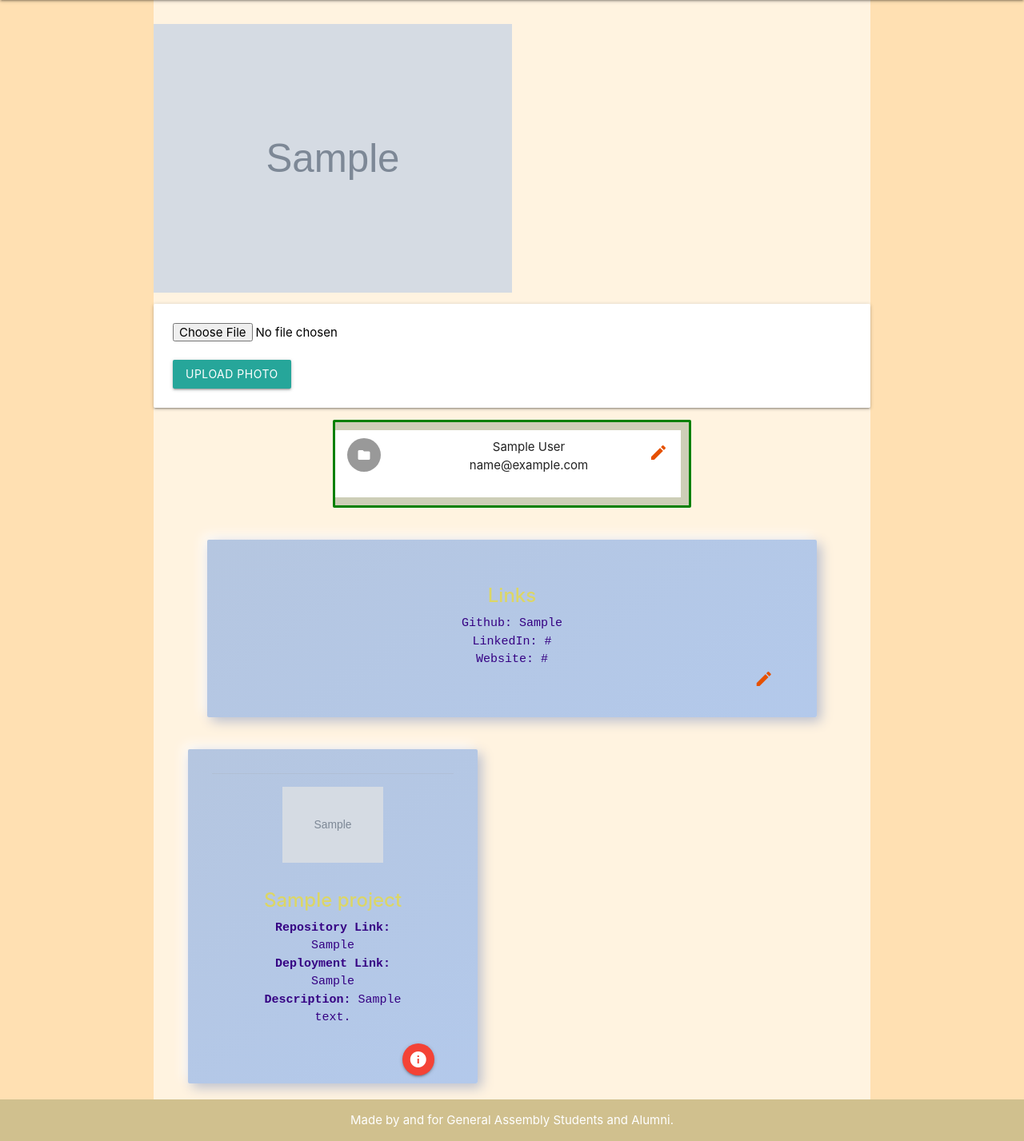
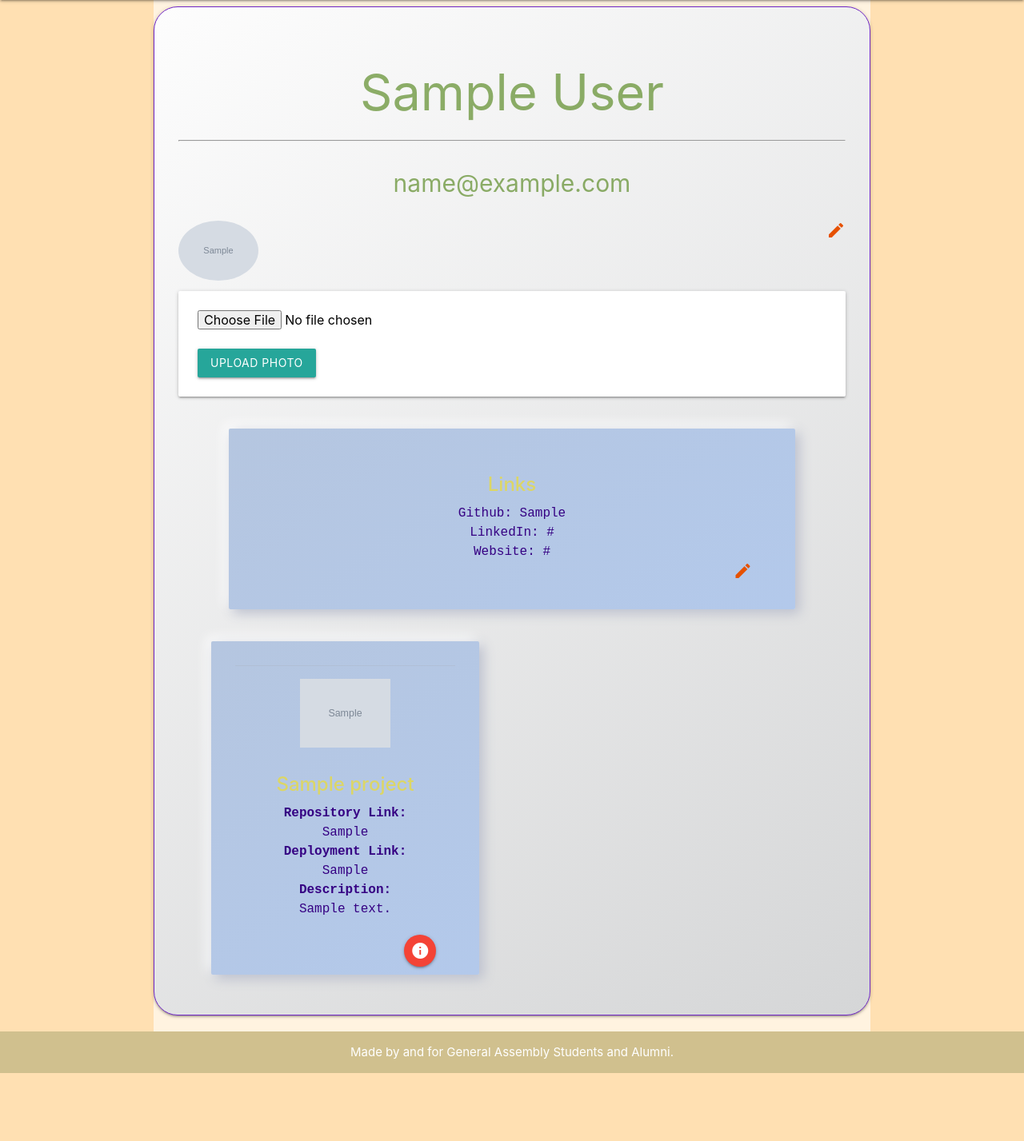
Before and after one commit to NoahCSmith93/General-Archive, a Django app: page /user/1/ in a window 1280 px wide. Shown: the part 64-1491 px from the top of the page at 80% size. After the commit the page ends 1406 px from the top, so only its background shows below. Run offline with Django 3.2, Linux system fonts and the light colour scheme; tables that the repository leaves empty hold one stand-in row (values such as "Sample post"); grey boxes marked "Sample" are stand-in pictures; some libraries are stand-ins or nearby versions.

Commit message:
adds final touches to profiles page

```diff
--- a/main_app/templates/users/profile.html
+++ b/main_app/templates/users/profile.html
@@ -1,10 +1,18 @@
 {% extends 'base.html' %}
 {% block content %}
-
+<div class="card-panel white">
+  <body class= "move">
+  <h1 class="">{{ user.first_name }} {{ user.last_name }}</h1>
+  <hr>
+  <h2>
+    {{ user.email }}
+  </h2>
   <div class="row3">
     <div class="col s4">
+
+              <a href="{% url 'profile_edit' user.id %}" class="secondary-content"><i class=" material-icons orange-text text-darken-4 ">edit</i></a>
       {% if user_info.profile_image %}
-                <img src="{{ user_info.profile_image }}"  style="width:50% ;height:auto;"  alt="Profile image">
+                <img src="{{ user_info.profile_image }}"  style="width:100px ;height:auto;"  alt="Profile image" class="circle">
             {% else %}
                 <p>Upload A Profile Image!</p>
             {% endif %}
@@ -16,17 +24,9 @@
                 <button class="btn" type="submit">Upload Photo</button>
             </form>
     </div>
-      <div class="col-s12">
-        <ul class="collection">
-            <li class="collection-item avatar">
-              <i class="large material-icons circle">folder</i>
-              <span class="card-title">{{ user.first_name }} {{ user.last_name }}</span>
-              <p>{{ user.email }}</p>
-              <a href="{% url 'profile_edit' user.id %}" class="secondary-content"><i class=" material-icons orange-text text-darken-4 ">edit</i></a>
-            </li>
-        </ul>
-      </div>
-  </div>
+
+</div>
+
   <div class="card">
     <div class="card-content">
       <span class="card-title">Links</span>
```
